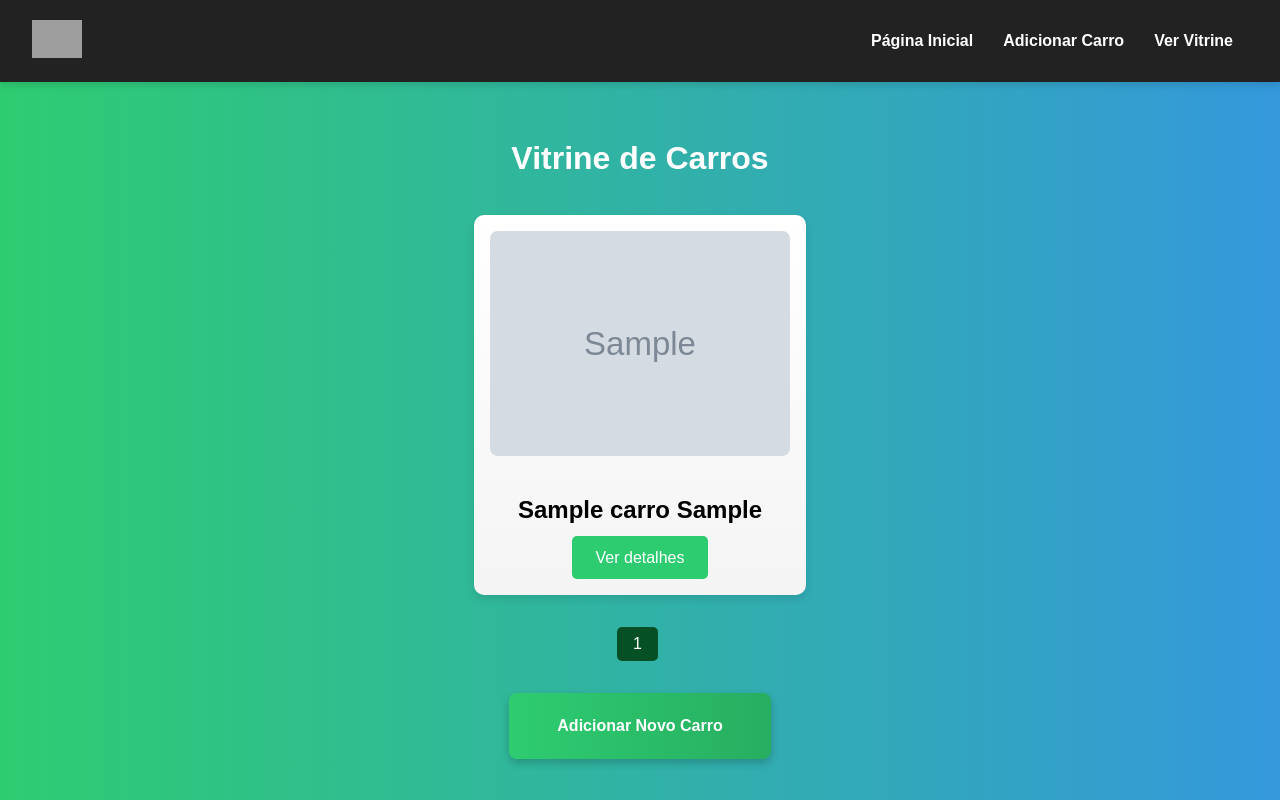
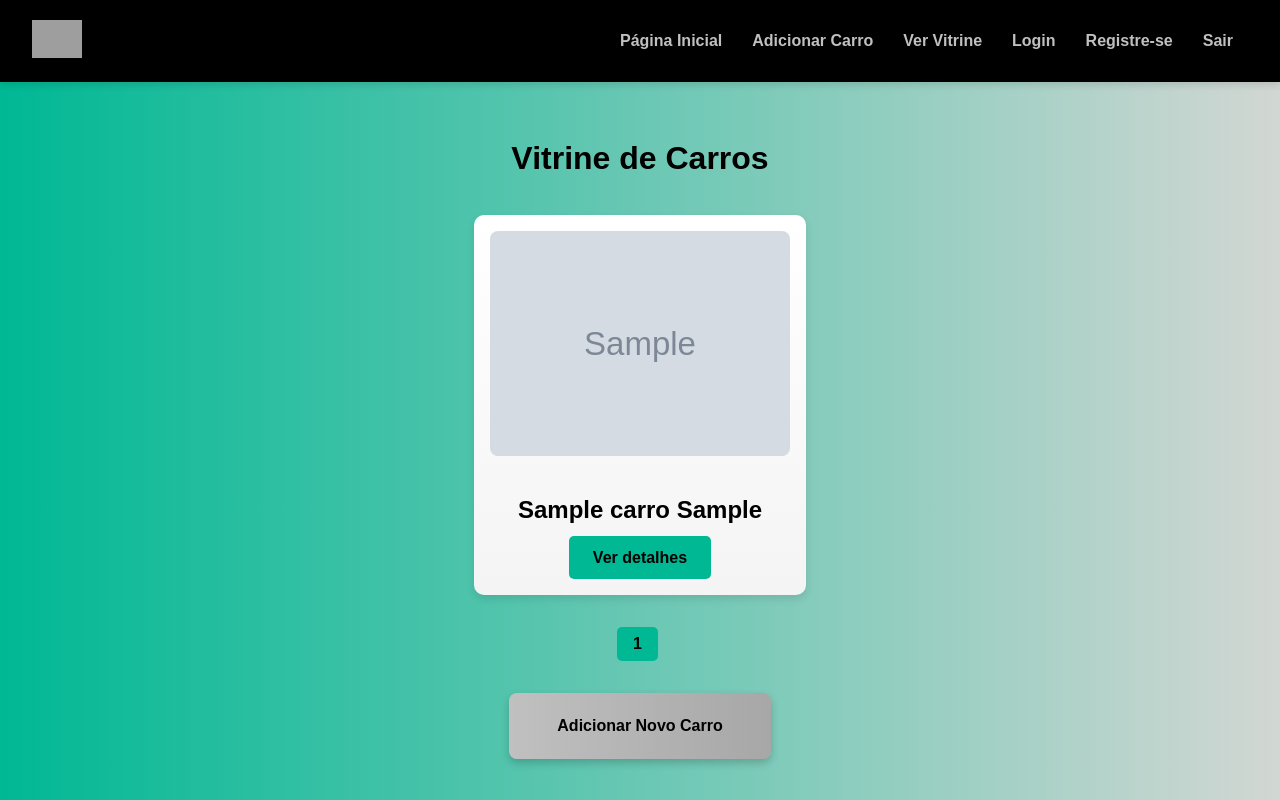
Before and after one commit to JorgeDeTeixeira/Vitrine-de-carros, a Flask app: page /carros in a window 1280 px wide. Run offline with Flask 3, Linux system fonts and the light colour scheme; tables that the repository leaves empty hold one stand-in row (values such as "Sample post"); grey boxes marked "Sample" are stand-in pictures; grey boxes are pictures that could not be loaded.

Commit message:
Mudanças no layout

```diff
--- a/app/static/carros.css
+++ b/app/static/carros.css
@@ -2,10 +2,10 @@ body {
     font-family: "Montserrat", sans-serif;
     margin: 0;
     padding: 0;
-    background: linear-gradient(to right, #2ecc71, #3498db);
+    background: linear-gradient(to right, #00B894, #D2D7D3);
     background-attachment: fixed;
     background-size: cover;
-    color: #fff;
+    color: #000000;
 }
 
 .car-container {
@@ -51,15 +51,15 @@ body {
 .car-card a {
     display: inline-block;
     padding: 0.8em 1.5em;
-    background-color: #2ecc71;
-    color: #ffffff;
+    background-color: #00B894;
+    color: #000000;
     text-decoration: none;
     border-radius: 5px;
     transition: background-color 0.3s ease-in-out, box-shadow 0.3s ease-in-out;
 }
 
 .car-card a:hover {
-    background-color: #05411b;
+    background-color: #079276;
     box-shadow: 0 4px 8px rgba(0, 0, 0, 0.2);
 }
 
@@ -70,14 +70,14 @@ body {
     font-weight: bold;
     text-align: center;
     text-decoration: none;
-    background: linear-gradient(to right, #2ecc71, #27ae60);
-    color: white;
+    background: linear-gradient(to right, #C0C0C0, #a7a7a7);
+    color: rgb(0, 0, 0);
     box-shadow: 0 4px 8px rgba(0, 0, 0, 0.2);
-    margin-top: 2em; /* Espaçamento entre os cards e o botão Adicionar Novo Carro */
+    margin-top: 2em;
 }
 
 .add-car-button:hover {
-    background-color: #05411b;
+    background-color: #A0A0A0;
     box-shadow: 0 8px 16px rgba(0, 0, 0, 0.3);
 }
 
@@ -155,20 +155,21 @@ body {
 
 .pagination a,
 .pagination span {
+    font-weight: bold;
     display: inline-block;
     padding: 0.5em 1em;
     margin-right: 5px;
-    background-color: #27ae60;
-    color: white;
+    background-color: #C0C0C0;
+    color: rgb(0, 0, 0);
     text-decoration: none;
     border-radius: 5px;
     transition: background-color 0.3s ease-in-out;
 }
 
 .pagination a:hover {
-    background-color: #10a04c;
+    background-color: #A0A0A0;
 }
 
 .pagination .current {
-    background-color: #055024;
+    background-color: #00B894;
 }
--- a/app/templates/carros.html
+++ b/app/templates/carros.html
@@ -25,7 +25,7 @@
         </div>
 
         <div class="car-container">
-            <h1 style="color: rgb(255, 255, 255)">Vitrine de Carros</h1>
+            <h1 style="color: rgb(0, 0, 0)">Vitrine de Carros</h1>
 
             <div class="car-list">
                 {% for carro in carros.items %}
@@ -34,7 +34,7 @@
                     <h2>{{ carro.nome }} {{ carro.modelo }}</h2>
                     <a
                         href="{{ url_for('visualizarCarro', carro_id=carro.id) }}"
-                        >Ver detalhes</a
+                        ><strong>Ver detalhes</strong></a
                     >
                 </div>
                 {% endfor %}
--- a/app/templates/navbar.html
+++ b/app/templates/navbar.html
@@ -8,7 +8,7 @@
     }
 
     .navbar {
-        background-color: #222;
+        background-color: #000000;
         color: white;
         display: flex;
         justify-content: space-between;
@@ -33,14 +33,14 @@
 
     .navbar a {
         text-decoration: none;
-        color: white;
+        color: #c0c0c0;
         font-weight: bold;
         position: relative;
         transition: color 0.3s ease-in-out;
     }
 
     .navbar a:hover {
-        color: #27ae60;
+        color: #00b894;
     }
 
     .navbar a::after {
@@ -48,7 +48,7 @@
         display: block;
         width: 0;
         height: 2px;
-        background: #27ae60;
+        background: #00b894;
         position: absolute;
         bottom: -5px;
         left: 0;
@@ -88,5 +88,8 @@
         <li><a href="{{ url_for('index') }}">Página Inicial</a></li>
         <li><a href="{{ url_for('adicionarCarro') }}">Adicionar Carro</a></li>
         <li><a href="{{ url_for('listarCarros') }}">Ver Vitrine</a></li>
+        <li><a href="/">Login</a></li>
+        <li><a href="/">Registre-se</a></li>
+        <li><a href="/">Sair</a></li>
     </ul>
 </nav>
```
Also changed, not shown: app/static/adicionar.css (+14 -10 lines), app/static/carro.css (+7 -6 lines), app/static/editar.css (+13 -10 lines), app/static/home.css (+8 -8 lines).
